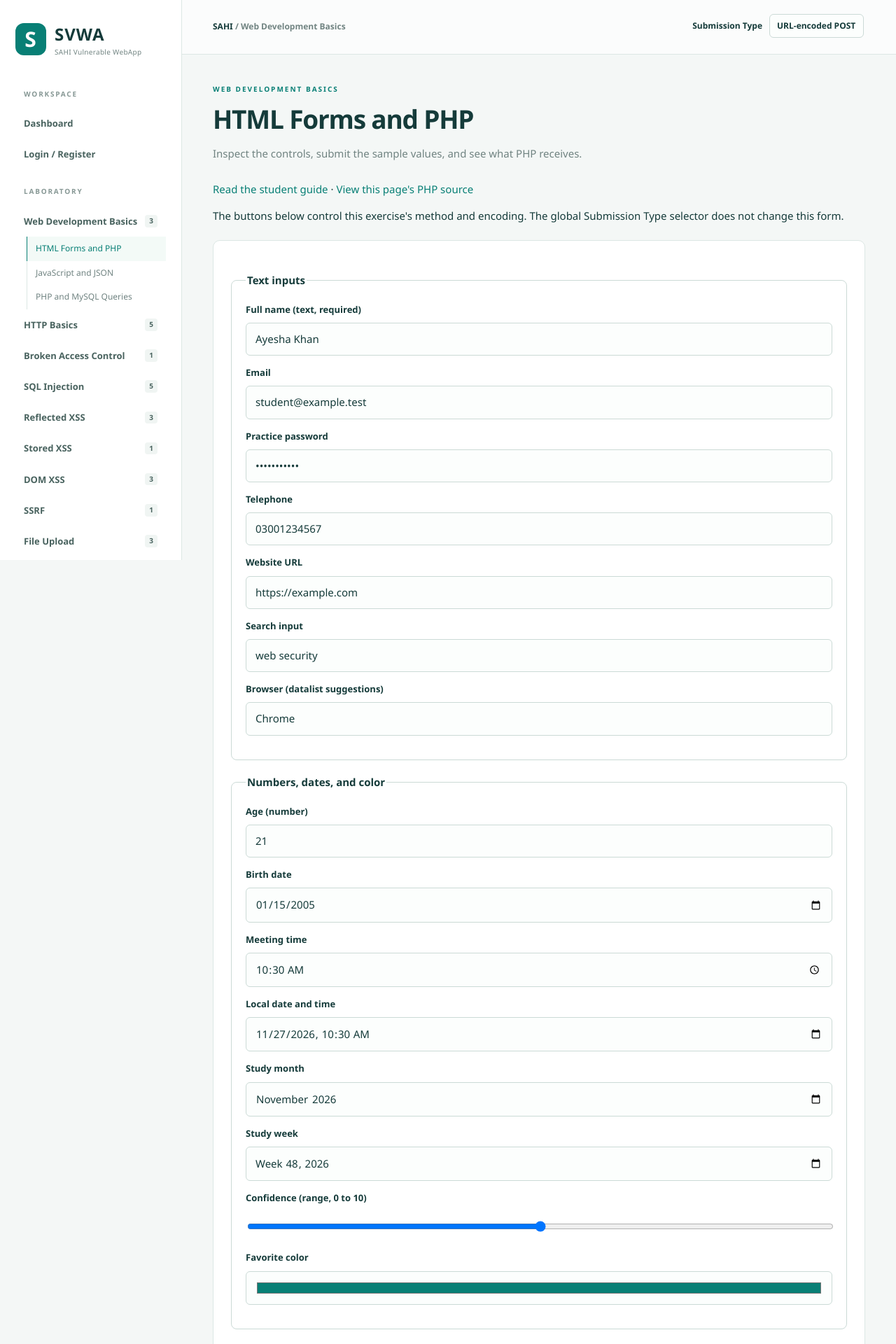
After one commit to zsahi/SVWA, a PHP site: page /labs/html-forms.php in a window 1280 px wide. The commit adds this page. Shown: the top 1920 px of the page at 70% size. Run offline with PHP 8.4, Linux system fonts and the light colour scheme.

Commit message:
basic web development lab exercises added

```diff
--- a/src/includes/catalog.php
+++ b/src/includes/catalog.php
@@ -1,5 +1,9 @@
 <?php
 return [
+ 'Web Development Basics'=>[
+  ['html-forms','HTML Forms and PHP','Explore form controls and GET, POST, and multipart submissions.'],
+  ['javascript-json','JavaScript and JSON','Use fetch and JSON to manage comments without page reloads.'],
+  ['php-database','PHP and MySQL Queries','Follow form values into SELECT, INSERT, UPDATE, and DELETE.']],
  'HTTP Basics'=>[['trace-request','Trace a Request and Its Response','Trace a GET search in Burp Proxy and edit it in Repeater.'],['guestbook-methods','HTTP Methods','Use real guestbook actions to explore HTTP methods and comment IDs.'],['request-content-types','Request Content Types','Use Submission Type to compare URL-encoded, multipart, and JSON request bodies.'],['url-encoding','URL Encoding','Practice URL encoding in the reflected XSS lab.'],['session-management','Session Management','Follow the SVWASESSID cookie through login, profile editing, and logout.']],
  'XXE'=>[['xxe','XML order preview','Preview an order submitted as XML.']],
  'SSRF'=>[['ssrf','Stock checker','Check warehouse stock through a server-side request.']],
--- a/src/includes/header.php
+++ b/src/includes/header.php
@@ -1,6 +1,6 @@
 <?php require_once __DIR__.'/auth.php'; $navigationAccount=current_account();
 $navigationCatalog=require __DIR__.'/catalog.php';
-$navigationGroups=['HTTP Basics','Broken Access Control','SQL Injection','Reflected XSS','Stored XSS','DOM XSS','SSRF','File Upload','XXE'];
+$navigationGroups=['Web Development Basics','HTTP Basics','Broken Access Control','SQL Injection','Reflected XSS','Stored XSS','DOM XSS','SSRF','File Upload','XXE'];
 ?>
 <!doctype html><html lang="en"><head><meta charset="utf-8"><meta name="viewport" content="width=device-width, initial-scale=1"><title><?=h($title)?> · SVWA</title><link rel="stylesheet" href="/assets/style.css"><script src="/assets/app.js" defer></script></head><body>
 <aside class="sidebar"><a class="brand" href="/"><span class="brand-icon">S</span><span>SVWA<small>SAHI Vulnerable WebApp</small></span></a><div class="nav-caption">WORKSPACE</div><a class="nav-link <?= $category==='Overview'?'active':'' ?>" href="/">Dashboard</a>
--- /dev/null
+++ b/src/labs/html-forms.php
@@ -0,0 +1,183 @@
+<?php
+// All form handling and markup for this exercise live in this file.
+if (isset($_GET['source'])) {
+    highlight_file(__FILE__);
+    exit;
+}
+require __DIR__ . '/../includes/app.php';
+
+$requestMethod = $_SERVER['REQUEST_METHOD'];
+$submittedValues = $requestMethod === 'POST' ? $_POST : $_GET;
+$wasSubmitted = isset($submittedValues['lesson']);
+$fullName = $submittedValues['full_name'] ?? 'Ayesha Khan';
+$email = $submittedValues['email'] ?? 'student@example.test';
+$password = $submittedValues['password'] ?? 'practice123';
+$phone = $submittedValues['phone'] ?? '03001234567';
+$website = $submittedValues['website'] ?? 'https://example.com';
+$keyword = $submittedValues['keyword'] ?? 'web security';
+$age = $submittedValues['age'] ?? '21';
+$birthDate = $submittedValues['birth_date'] ?? '2005-01-15';
+$meetingTime = $submittedValues['meeting_time'] ?? '10:30';
+$appointment = $submittedValues['appointment'] ?? '2026-11-27T10:30';
+$studyMonth = $submittedValues['study_month'] ?? '2026-11';
+$studyWeek = $submittedValues['study_week'] ?? '2026-W48';
+$confidence = $submittedValues['confidence'] ?? '5';
+$favoriteColor = $submittedValues['favorite_color'] ?? '#087f75';
+$studyMode = $submittedValues['study_mode'] ?? 'online';
+$interests = $wasSubmitted ? ($submittedValues['interests'] ?? []) : ['html', 'php'];
+$country = $submittedValues['country'] ?? 'Pakistan';
+$languages = $wasSubmitted ? ($submittedValues['languages'] ?? []) : ['English', 'Urdu'];
+$browser = $submittedValues['browser'] ?? 'Chrome';
+$about = $submittedValues['about'] ?? 'I am learning how browsers send form data.';
+
+start_page('HTML Forms and PHP', 'Web Development Basics');
+?>
+<p class="lead">Inspect the controls, submit the sample values, and see what PHP receives.</p>
+<p><a href="/labs/html-forms-guide.php">Read the student guide</a> &middot; <a href="?source=1">View this page's PHP
+        source</a></p>
+<p>The buttons below control this exercise's method and encoding. The global Submission Type selector does not change
+    this form.</p>
+<style>
+    .teaching-form fieldset {
+        margin: 20px 0;
+        padding: 20px;
+        border: 1px solid #cbdad6;
+        border-radius: 8px
+    }
+
+    .teaching-form legend {
+        font-weight: 600
+    }
+
+    .teaching-form input,
+    .teaching-form select,
+    .teaching-form textarea {
+        margin-bottom: 14px
+    }
+
+    .teaching-form input[type=checkbox],
+    .teaching-form input[type=radio] {
+        width: auto;
+        margin: 0 8px 0 0
+    }
+
+    .teaching-form input[type=color] {
+        height: 48px
+    }
+
+    .teaching-actions {
+        display: flex;
+        flex-wrap: wrap;
+        gap: 10px
+    }
+
+    .teaching-result pre {
+        overflow-wrap: anywhere
+    }
+</style>
+<form class="panel teaching-form" action="/labs/html-forms.php" method="post"
+    enctype="application/x-www-form-urlencoded">
+    <input type="hidden" name="lesson" value="html_forms">
+    <fieldset>
+        <legend>Text inputs</legend>
+        <label for="full-name">Full name (text, required)</label>
+        <input type="text" id="full-name" name="full_name" value="<?= $fullName ?>" required maxlength="80"
+            placeholder="Your full name">
+        <label for="email">Email</label><input type="email" id="email" name="email" value="<?= $email ?>">
+        <label for="password">Practice password</label><input type="password" id="password" name="password"
+            value="<?= $password ?>">
+        <label for="phone">Telephone</label><input type="tel" id="phone" name="phone" value="<?= $phone ?>">
+        <label for="website">Website URL</label><input type="url" id="website" name="website" value="<?= $website ?>">
+        <label for="keyword">Search input</label><input type="search" id="keyword" name="keyword" value="<?= $keyword ?>">
+        <label for="browser">Browser (datalist suggestions)</label><input id="browser" name="browser" list="browsers"
+            value="<?= $browser ?>">
+        <datalist id="browsers">
+            <option value="Chrome">
+            <option value="Firefox">
+            <option value="Edge">
+        </datalist>
+    </fieldset>
+    <fieldset>
+        <legend>Numbers, dates, and color</legend>
+        <label for="age">Age (number)</label><input type="number" id="age" name="age" value="<?= $age ?>" min="1"
+            max="120">
+        <label for="birth-date">Birth date</label><input type="date" id="birth-date" name="birth_date"
+            value="<?= $birthDate ?>">
+        <label for="meeting-time">Meeting time</label><input type="time" id="meeting-time" name="meeting_time"
+            value="<?= $meetingTime ?>">
+        <label for="appointment">Local date and time</label><input type="datetime-local" id="appointment"
+            name="appointment" value="<?= $appointment ?>">
+        <label for="study-month">Study month</label><input type="month" id="study-month" name="study_month"
+            value="<?= $studyMonth ?>">
+        <label for="study-week">Study week</label><input type="week" id="study-week" name="study_week"
+            value="<?= $studyWeek ?>">
+        <label for="confidence">Confidence (range, 0 to 10)</label><input type="range" id="confidence" name="confidence"
+            value="<?= $confidence ?>" min="0" max="10">
+        <label for="favorite-color">Favorite color</label><input type="color" id="favorite-color" name="favorite_color"
+            value="<?= $favoriteColor ?>">
+    </fieldset>
+    <fieldset>
+        <legend>Choices</legend>
+        <p>Radio buttons: choose one study mode.</p>
+        <label><input type="radio" name="study_mode" value="online" <?= $studyMode === 'online' ? 'checked' : '' ?>>Online</label>
+        <label><input type="radio" name="study_mode" value="classroom" <?= $studyMode === 'classroom' ? 'checked' : '' ?>>Classroom</label>
+        <p>Checkboxes: select any interests.</p>
+        <label><input type="checkbox" name="interests[]" value="html" <?= in_array('html', $interests) ? 'checked' : '' ?>>HTML</label>
+        <label><input type="checkbox" name="interests[]" value="javascript" <?= in_array('javascript', $interests) ? 'checked' : '' ?>>JavaScript</label>
+        <label><input type="checkbox" name="interests[]" value="php" <?= in_array('php', $interests) ? 'checked' : '' ?>>PHP</label>
+        <label for="country">Country (select)</label>
+        <select id="country" name="country">
+            <optgroup label="Practice locations">
+                <?php foreach (['Pakistan', 'United Kingdom', 'United States'] as $option): ?>
+                    <option value="<?= $option ?>" <?= $country === $option ? 'selected' : '' ?>><?= $option ?></option>
+                <?php endforeach ?>
+            </optgroup>
+        </select>
+        <label for="languages">Languages (multiple select; Ctrl/Cmd-click to choose several)</label>
+        <select id="languages" name="languages[]" multiple
+            size="3"><?php foreach (['English', 'Urdu', 'Arabic'] as $option): ?>
+                <option value="<?= $option ?>" <?= in_array($option, $languages) ? 'selected' : '' ?>><?= $option ?></option>
+            <?php endforeach ?>
+        </select>
+    </fieldset>
+    <fieldset>
+        <legend>Long text, files, and submission rules</legend>
+        <label for="about">About you (textarea)</label><textarea id="about" name="about" rows="3"><?= $about ?></textarea>
+        <label for="attachment">Optional file</label><input type="file" id="attachment" name="attachment">
+        <p>A browser cannot prefill a file input. Choose a small local text file to see it in the multipart submission.
+            This page displays upload metadata but does not save the file permanently.</p>
+        <label for="student-code">Read-only value (sent)</label><input id="student-code" name="student_code"
+            value="STUDENT-001" readonly>
+        <label for="disabled-example">Disabled value (not sent)</label><input id="disabled-example"
+            name="disabled_example" value="This stays in the browser" disabled>
+        <label for="unnamed-example">Input with no name (not sent)</label><input id="unnamed-example"
+            value="No name attribute">
+        <p>The hidden input named <code>lesson</code> is also sent, although it has no visible control.</p>
+    </fieldset>
+    <div class="teaching-actions">
+        <button type="submit" name="submit_format" value="get" formmethod="get">Submit with GET</button>
+        <button type="submit" name="submit_format" value="post" formmethod="post"
+            formenctype="application/x-www-form-urlencoded">Submit with POST</button>
+        <button type="submit" name="submit_format" value="multipart" formmethod="post"
+            formenctype="multipart/form-data">Submit with multipart POST</button>
+        <button type="reset">Reset fields</button>
+        <button type="button">Button with no action</button>
+    </div>
+</form>
+<?php if ($wasSubmitted): ?>
+    <section class="panel teaching-result" id="received-data">
+        <h2>What PHP received</h2>
+        <p>Request method: <strong><?= $requestMethod ?></strong></p>
+        <p>Content-Type: <?= htmlspecialchars($_SERVER['CONTENT_TYPE'] ?? '(none)') ?></p>
+        <h3>$_GET</h3>
+        <pre><?= htmlspecialchars(print_r($_GET, true)) ?></pre>
+        <h3>$_POST</h3>
+        <pre><?= htmlspecialchars(print_r($_POST, true)) ?></pre>
+        <h3>$_FILES</h3>
+        <pre><?= htmlspecialchars(print_r($_FILES, true)) ?></pre>
+        <p>The form above uses the submitted values. Reset restores the values in the current HTML response; <a
+                href="/labs/html-forms.php">open a fresh form</a> to restore the original samples. File inputs must be
+            selected again after submission.</p>
+    </section>
+<?php endif ?>
+<?php end_page(); ?>
```
Also changed, not shown: src/labs/html-forms-guide.php (added, +51 -0 lines), src/labs/javascript-json-guide.php (added, +37 -0 lines), src/labs/javascript-json.php (added, +163 -0 lines), src/labs/php-database-guide.php (added, +44 -0 lines), src/labs/php-database.php (added, +110 -0 lines), 2 other files.
